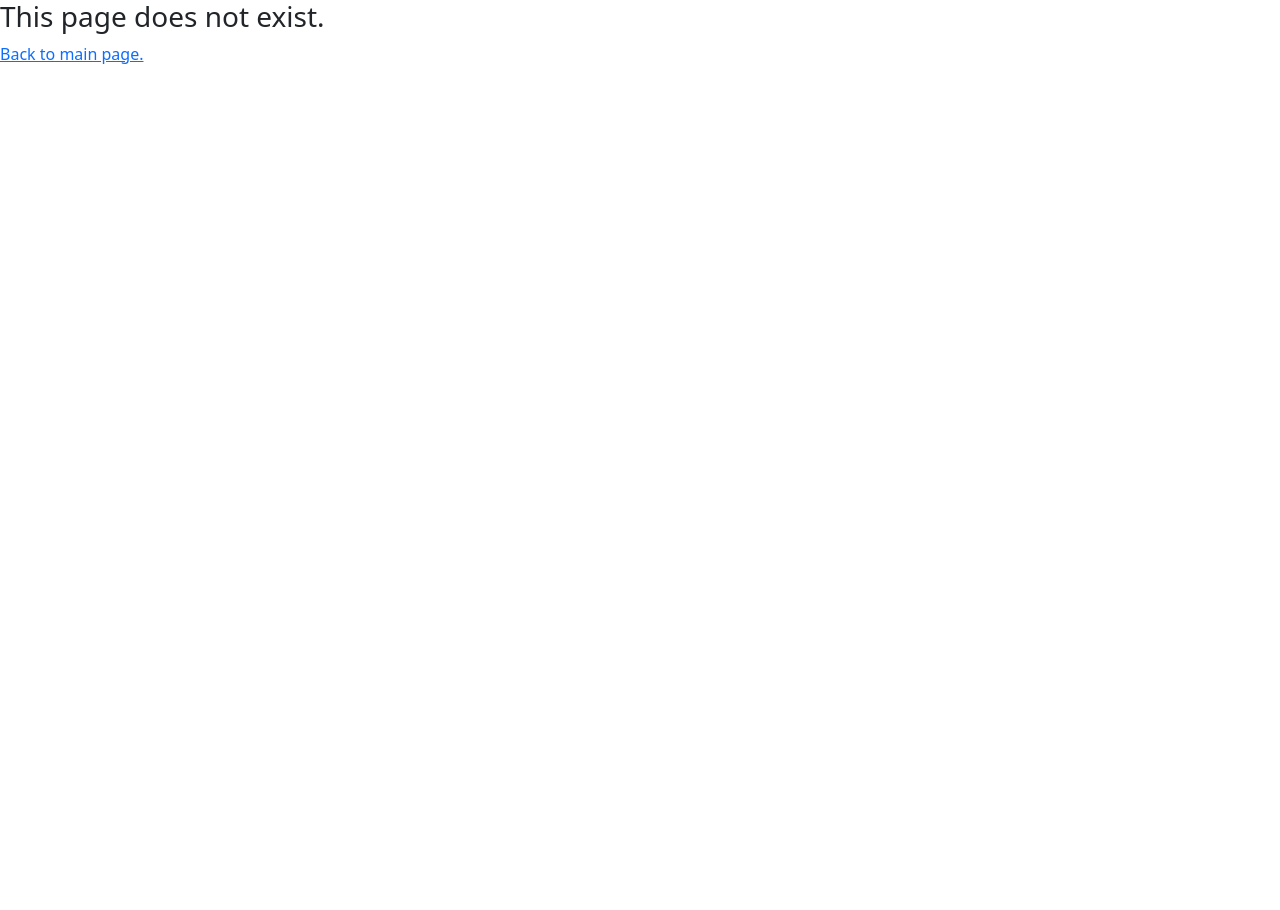
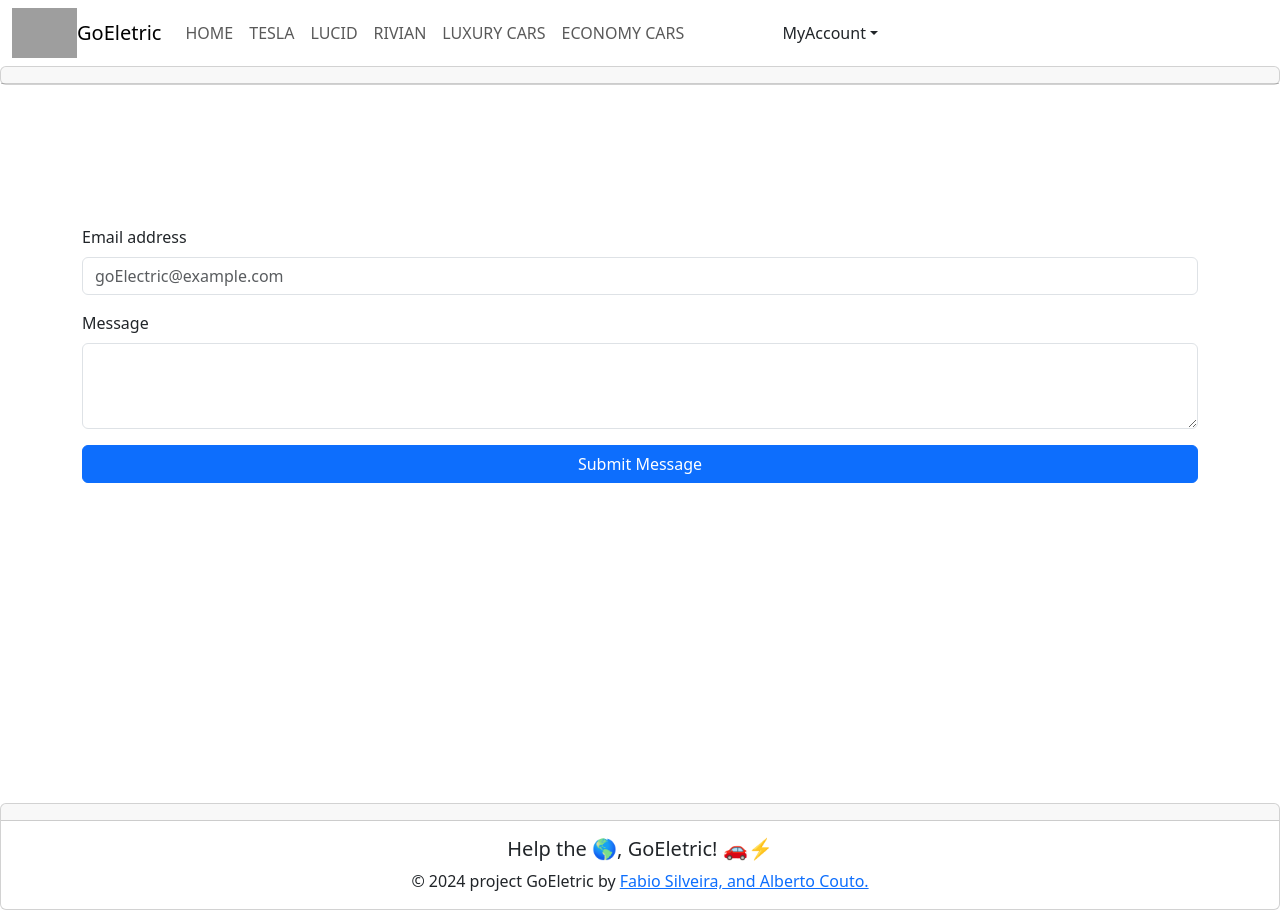
Before and after one commit to fabioesilveira/react-electric-cars, a React (Vite) app: page /contact in a window 1280 px wide. Before the commit the page ends 800 px from the top, so only its background shows below. Built offline with nearby package versions, Linux system fonts and the light colour scheme; grey boxes are pictures that could not be loaded.

Commit message:
componentContact

```diff
--- a/src/App.jsx
+++ b/src/App.jsx
@@ -7,8 +7,7 @@ import Lucid from './pages/Lucid'
 import Rivian from './pages/Rivian'
 import Signup from './pages/Signup'
 import Signin from './pages/Signin'
-
-
+import Contact from './components/Contact'
 
 function App() {
 
@@ -18,6 +17,7 @@ function App() {
         <Route index element={<MainPage />}/>
         <Route path="/signup" element={<Signup />}/>
         <Route path="/signin" element={<Signin />}/>
+        <Route path="/contact" element={<Contact />}/>
         <Route path="/tesla" element={<Tesla />}/>
         <Route path="/lucid" element={<Lucid />}/>
         <Route path="/rivian" element={<Rivian />}/>
--- /dev/null
+++ b/src/components/Contact.jsx
@@ -0,0 +1,37 @@
+import Form from 'react-bootstrap/Form';
+import { Container } from "react-bootstrap";
+import Footer from './Footer';
+import NavBar from './Navbar';
+import Button from 'react-bootstrap/Button';
+
+function Contact() {
+    return (
+        <>
+
+            <NavBar />
+
+            <Container>
+                <Form className="contact-form">
+                    <Form.Group className="mb-3" controlId="exampleForm.ControlInput1">
+                        <Form.Label>Email address</Form.Label>
+                        <Form.Control type="email" placeholder="goElectric@example.com" />
+                    </Form.Group>
+                    <Form.Group className="mb-3" controlId="exampleForm.ControlTextarea1">
+                        <Form.Label>Message</Form.Label>
+                        <Form.Control as="textarea" rows={3} />
+                    </Form.Group>
+                </Form>
+                <div className="d-grid gap-2 div-contact-btn">
+                    <Button variant="primary" size="md">
+                        Submit Message
+                    </Button>
+
+                </div>
+            </Container>
+
+            <Footer />
+        </>
+    )
+}
+
+export default Contact;
--- a/src/index.css
+++ b/src/index.css
@@ -98,3 +98,11 @@ display: none;
   width: 100%;
   height: 720px;
 }
+
+.contact-form {
+  margin-top: 140px;
+}
+
+.div-contact-btn {
+  margin-bottom: 320px;
+}
```
